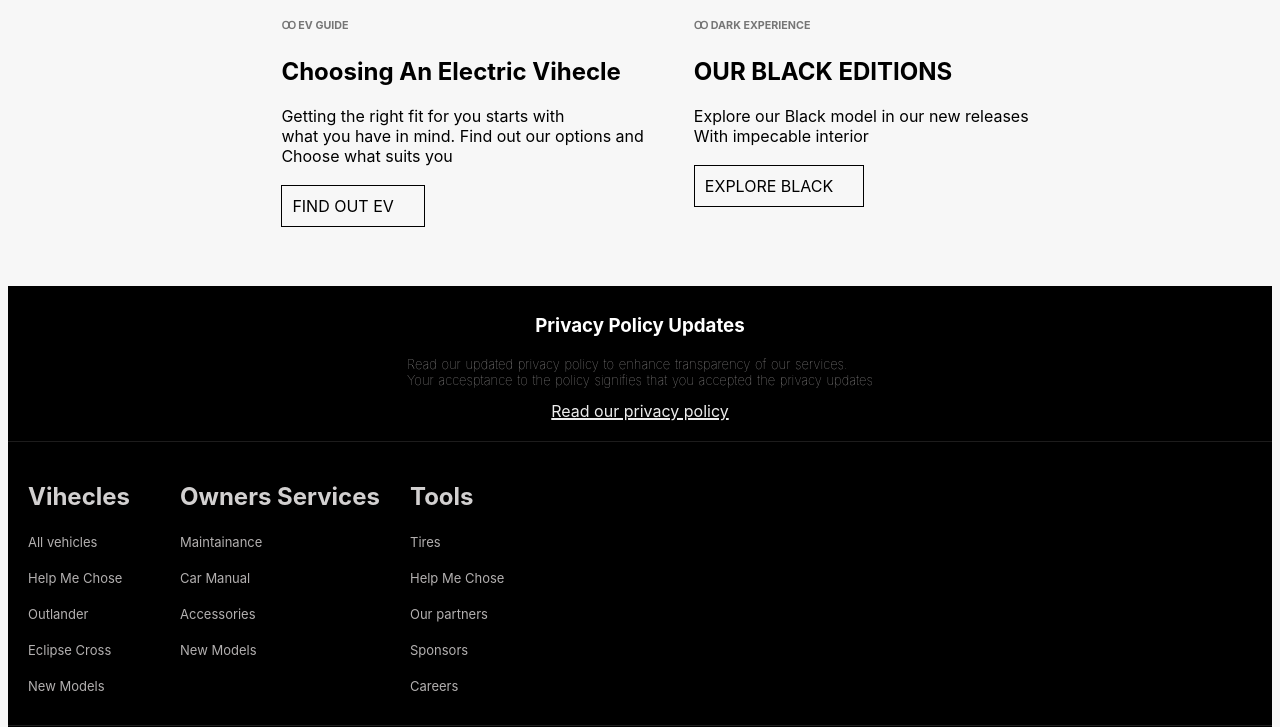
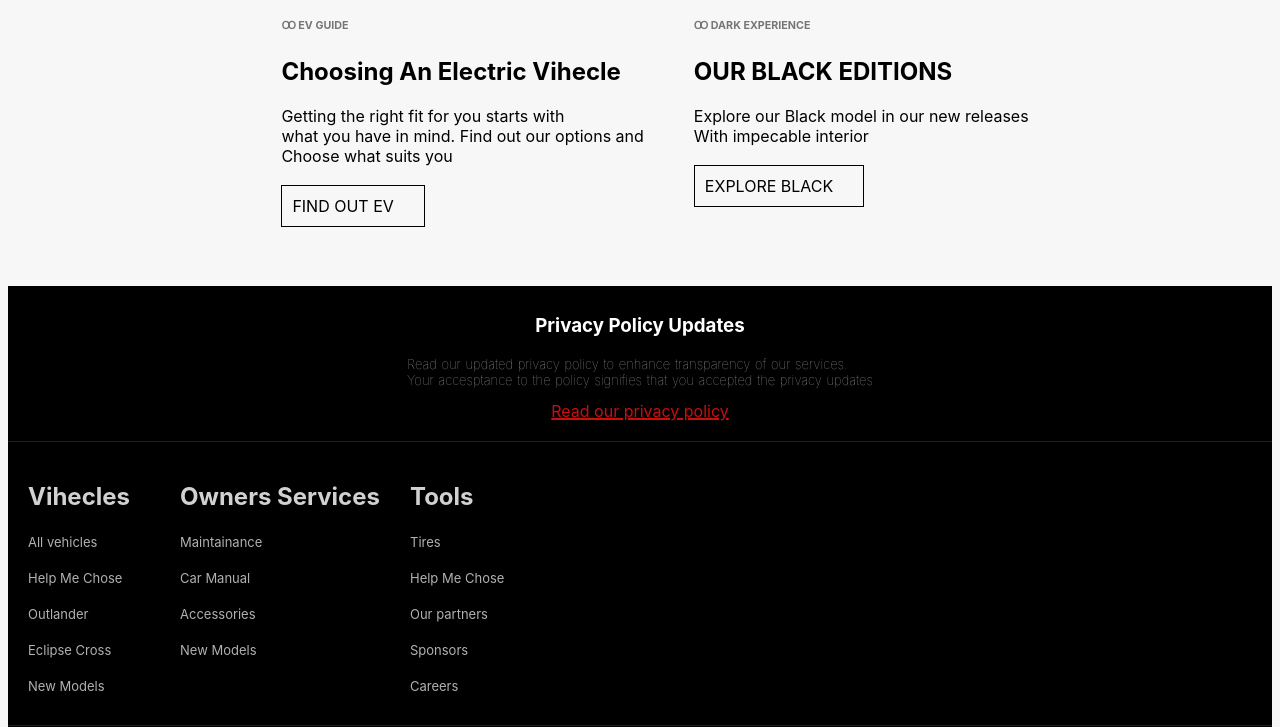
Before and after one commit to mnsengiyumva/Car-Dealership, a plain HTML site: page src/CarDealership.html in a window 1280 px wide. Shown: the part 1353-2080 px from the top of the page. Drawn offline with Linux system fonts and the light colour scheme.

Commit message:
Classes naming

```diff
--- a/src/CarDealership.CSS
+++ b/src/CarDealership.CSS
@@ -615,7 +615,7 @@ body{
 
 .lastSectionDiv1 a{
     text-decoration:white;
-    color: rgb(237, 237, 237);
+    color: rgb(204, 13, 13);
 
     text-decoration: underline 2px;
 
@@ -631,7 +631,7 @@ body{
 
 
 .lastSectionDiv1 a:hover{
-    color: #ec0707;
+    color: #fcfcfc;
     text-decoration: underline;
 
 }
```
Also changed, not shown: src/CarDealership.html (+0 -5 lines).
